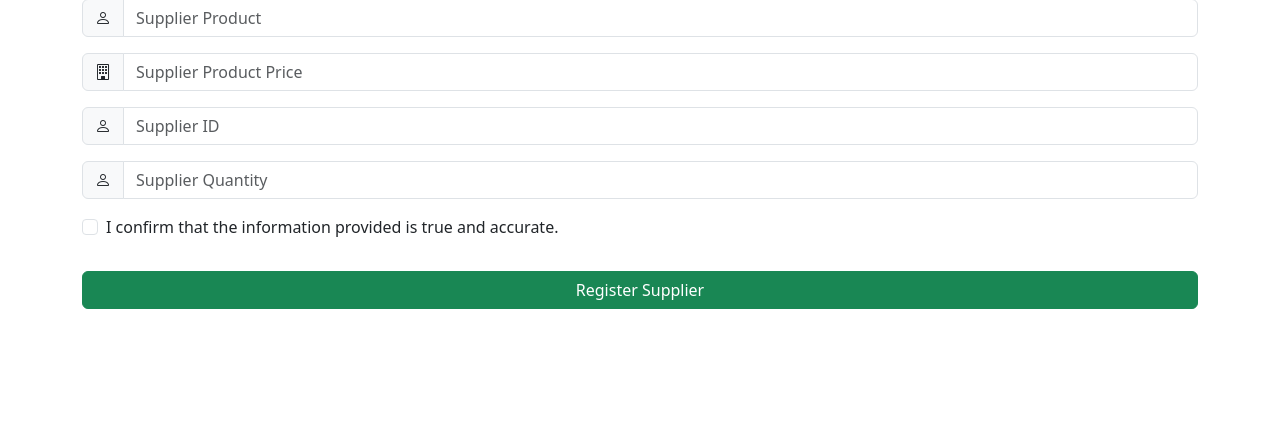
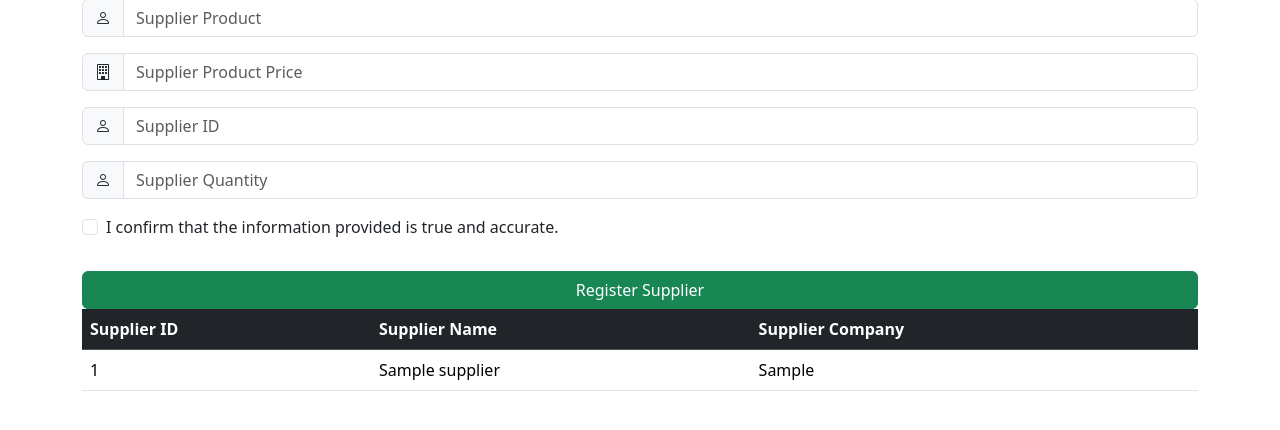
Before and after one commit to Malinda01/Nature_Ceylon, a PHP site: page /addSupInvocie.php in a window 1280 px wide. Shown: the part 149-579 px from the top of the page. Run offline with PHP 8.4, Linux system fonts and the light colour scheme; tables that the repository leaves empty or names only in its code hold one stand-in row (values such as "Sample post").

Commit message:
Update addSupInvocie.php

```diff
--- a/Employee_Panel/Supplier/addSupInvocie.php
+++ b/Employee_Panel/Supplier/addSupInvocie.php
@@ -16,7 +16,6 @@ if ($_SERVER["REQUEST_METHOD"] == "POST") {
     if ($conn->connect_error) {
         die("Connection failed: " . $conn->connect_error);
     }
-
 }
 
 
@@ -92,6 +91,8 @@ if ($_SERVER["REQUEST_METHOD"] == "POST") {
         </form>
 
 
+
+
         <?php
         if ($_SERVER["REQUEST_METHOD"] == "POST") {
             $supplierProduct = $_POST["supprod"];
@@ -110,6 +111,58 @@ if ($_SERVER["REQUEST_METHOD"] == "POST") {
             }
         }
         ?>
+
+        <!-- Table section -->
+        <!-- Table to View Supplier Details -->
+        <table class="table table">
+            <thead class="table-dark">
+                <tr>
+                    <th scope="col">Supplier ID</th>
+                    <th scope="col">Supplier Name</th>
+                    <th scope="col">Supplier Company</th>
+
+                </tr>
+            </thead>
+            <tbody>
+                <!-- PHP section -->
+                <?php
+                // Database connection
+                $servername = "localhost";
+                $username = "root";
+                $password = "";
+                $dbname = "malinda_db";
+
+                // Create connection
+                $conn = new mysqli($servername, $username, $password, $dbname);
+
+                // Check connection
+                if ($conn->connect_error) {
+                    die("Connection failed: " . $conn->connect_error);
+                }
+
+                // Fetch category data
+                $sql = "SELECT Supplier_ID, Supplier_Name, Supplier_Company FROM supplier";
+                $result = $conn->query($sql);
+
+                // Display data in table
+                if ($result->num_rows > 0) {
+                    while ($row = $result->fetch_assoc()) {
+                        echo "<tr>
+                                <td>" . htmlspecialchars($row["Supplier_ID"]) . "</td>
+                                <td>" . htmlspecialchars($row["Supplier_Name"]) . "</td>
+                                <td>" . htmlspecialchars($row["Supplier_Company"]) . "</td>
+
+                              </tr>";
+                    }
+                } else {
+                    echo "<tr><td colspan='3' class='text-center'>No categories found</td></tr>";
+                }
+
+                // Close connection
+                $conn->close();
+                ?>
+            </tbody>
+        </table>
     </main>
 
     <footer class="text-center mt-4">
```
